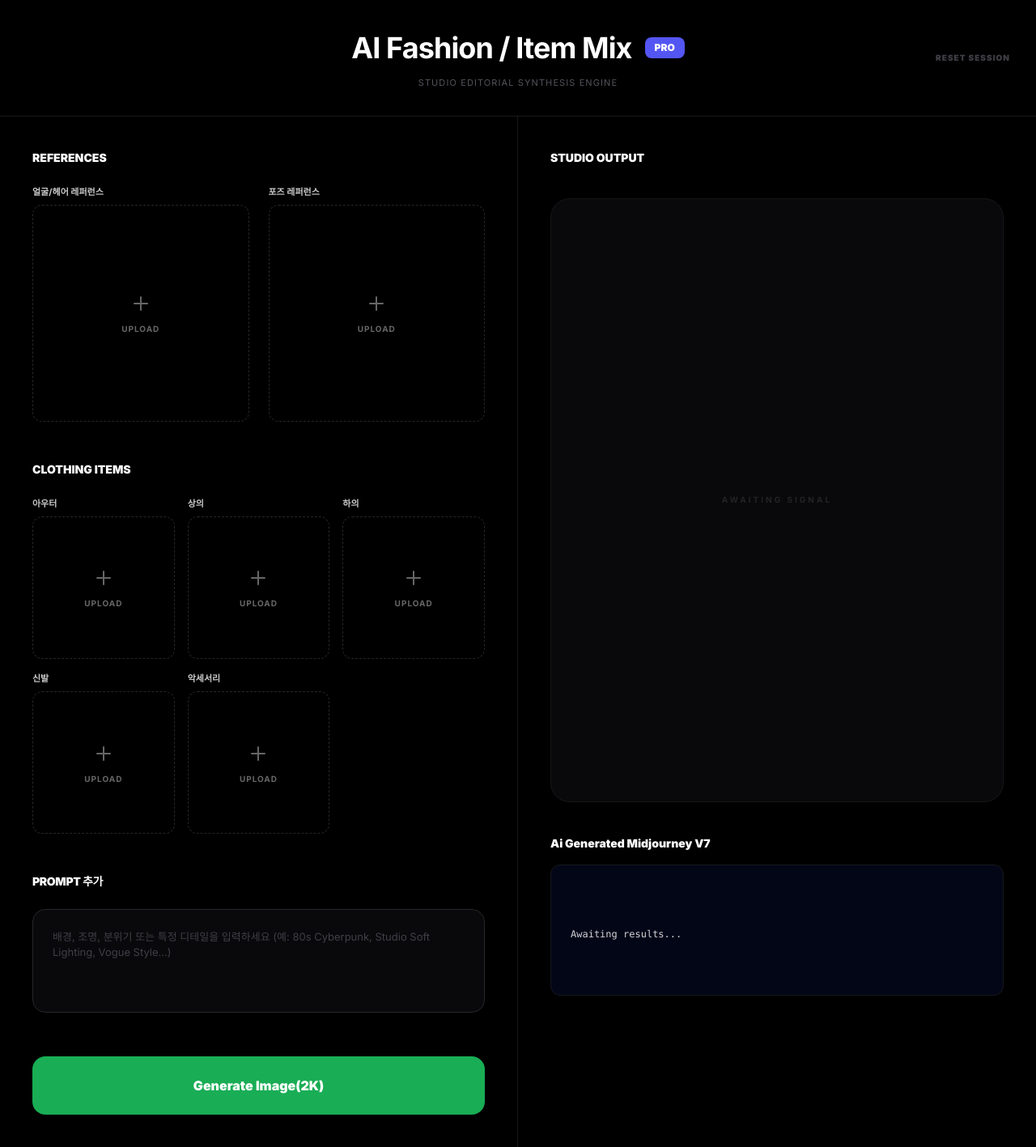
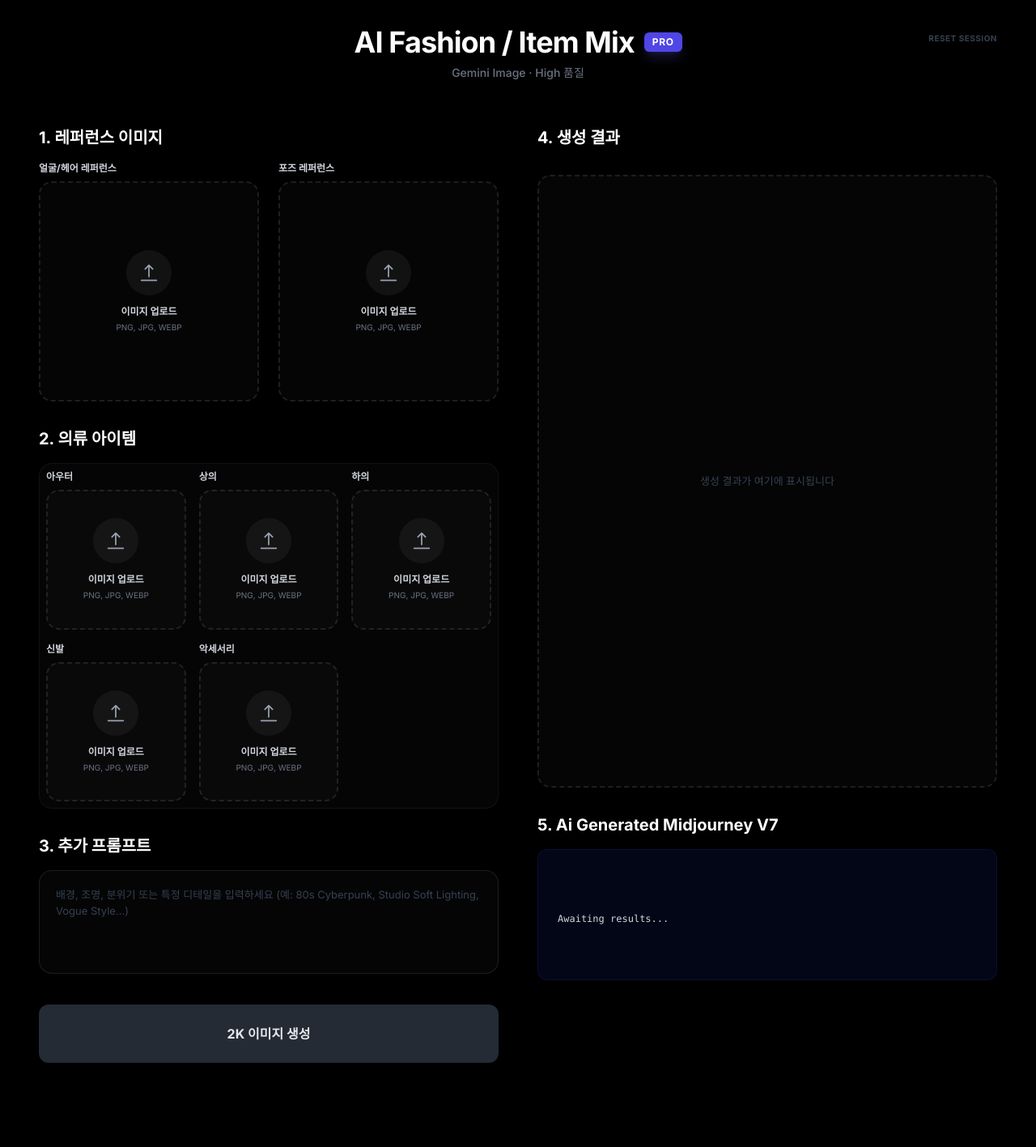
Before and after one commit to Lee-SungYoon/AI-Fashion-Item-Mix-codex, a React (Vite) app: page / in a window 1280 px wide. Shown: the whole page at 81% size. After the commit the page ends 1361 px from the top, so only its background shows below. Built offline with nearby package versions, Linux system fonts and the light colour scheme.

Commit message:
Apply reference app design system

```diff
--- a/App.tsx
+++ b/App.tsx
@@ -16,6 +16,10 @@ const CLOTHING_SLOTS: ImageSlot[] = [
   { id: 'shoes', label: '신발', data: null, description: '', isProcessing: false },
   { id: 'accessory', label: '악세서리', data: null, description: '', isProcessing: false },
 ];
+
+const SectionTitle = ({ children }: { children: React.ReactNode }) => (
+  <h2 className="text-xl font-bold text-white">{children}</h2>
+);
 
 export default function App() {
   const [slots, setSlots] = useState<ImageSlot[]>(INITIAL_SLOTS);
@@ -199,7 +203,7 @@ export default function App() {
   }
 
   return (
-    <div className="min-h-screen bg-black text-white">
+    <div className="min-h-screen overflow-x-hidden bg-black font-sans text-white selection:bg-indigo-600/30">
       {/* Error Toast */}
       {errorMsg && (
         <div className="fixed bottom-10 left-1/2 -translate-x-1/2 z-[100] animate-in slide-in-from-bottom-5 fade-in duration-300">
@@ -211,66 +215,67 @@ export default function App() {
         </div>
       )}
 
-      <header className="p-8 border-b border-zinc-900 text-center relative">
-        <div className="flex items-center justify-center gap-4">
-          <h1 className="text-[36px] font-bold tracking-tight">AI Fashion / Item Mix</h1>
-          <div className="bg-[#5456f3] px-3 py-1 rounded-lg flex items-center justify-center">
-            <span className="text-white text-[12px] font-black uppercase tracking-normal">PRO</span>
-          </div>
+      <header className="relative mx-auto max-w-[1920px] px-6 pb-2 pt-8 text-center">
+        <div className="mb-2 flex items-center justify-center gap-3">
+          <h1 className="text-4xl font-bold tracking-tight text-white">AI Fashion / Item Mix</h1>
+          <span className="rounded-md bg-[#4F46E5] px-2.5 py-1 text-xs font-bold tracking-wider text-white shadow-lg shadow-indigo-500/20">PRO</span>
         </div>
-        <p className="text-zinc-600 text-[11px] uppercase tracking-widest mt-2">Studio Editorial Synthesis Engine</p>
+        <p className="text-sm font-medium text-gray-500">Gemini Image · High 품질</p>
 
         <button
           id="reset-session-btn"
           onClick={clearAll}
-          className="absolute right-8 top-1/2 -translate-y-1/2 text-[10px] font-black uppercase tracking-widest text-zinc-700 hover:text-red-500 transition-colors"
+          className="mt-4 text-[10px] font-bold uppercase tracking-wider text-gray-700 transition-colors hover:text-red-500 md:absolute md:right-12 md:top-10 md:mt-0"
         >
           Reset Session
         </button>
       </header>
 
-      <main className="max-w-[1800px] mx-auto grid grid-cols-1 lg:grid-cols-2 gap-0">
+      <main className="mx-auto max-w-[1920px] p-6 md:p-8 lg:p-12">
+        <div className="grid grid-cols-1 items-start gap-12 lg:grid-cols-12">
         {/* Left Panel */}
-        <section className="p-10 border-r border-zinc-900 space-y-12">
-          <div className="space-y-6">
-            <h2 className="text-[14px] font-black uppercase">References</h2>
-            <div className="grid grid-cols-2 gap-6">{slots.map(s => <ImageUpload key={s.id} {...s} onUpload={handleUpload} onDelete={(id) => setSlots(p => p.map(x => x.id === id ? {...x, data: null} : x))} />)}</div>
+        <section className="flex flex-col gap-8 lg:col-span-6">
+          <div className="space-y-4">
+            <SectionTitle>1. 레퍼런스 이미지</SectionTitle>
+            <div className="grid grid-cols-1 gap-6 sm:grid-cols-2">{slots.map(s => <ImageUpload key={s.id} {...s} onUpload={handleUpload} onDelete={(id) => setSlots(p => p.map(x => x.id === id ? {...x, data: null} : x))} />)}</div>
           </div>
 
-          <div className="space-y-6">
-            <h2 className="text-[14px] font-black uppercase">Clothing Items</h2>
-            <div className="grid grid-cols-3 gap-4">{clothing.map(c => <ImageUpload key={c.id} {...c} onUpload={handleUpload} onDelete={(id) => setClothing(p => p.map(x => x.id === id ? {...x, data: null} : x))} />)}</div>
+          <div className="space-y-4">
+            <SectionTitle>2. 의류 아이템</SectionTitle>
+            <div className="rounded-2xl border border-white/5 bg-[#050505] p-2">
+              <div className="grid grid-cols-2 gap-4 md:grid-cols-3">{clothing.map(c => <ImageUpload key={c.id} {...c} onUpload={handleUpload} onDelete={(id) => setClothing(p => p.map(x => x.id === id ? {...x, data: null} : x))} />)}</div>
+            </div>
           </div>
 
-          <div className="space-y-6">
-            <h2 className="text-[14px] font-black uppercase tracking-tight">Prompt 추가</h2>
+          <div className="space-y-4">
+            <SectionTitle>3. 추가 프롬프트</SectionTitle>
             <textarea
               value={additionalPrompt}
               onChange={(e) => setAdditionalPrompt(e.target.value)}
               placeholder="배경, 조명, 분위기 또는 특정 디테일을 입력하세요 (예: 80s Cyberpunk, Studio Soft Lighting, Vogue Style...)"
-              className="w-full h-32 bg-zinc-950 border border-zinc-800 rounded-2xl p-6 text-[13px] text-zinc-300 placeholder:text-zinc-700 focus:outline-none focus:border-indigo-500/50 transition-all resize-none"
+              className="h-32 w-full resize-none rounded-2xl border border-white/10 bg-white/[0.02] p-5 text-[13px] text-gray-300 transition-all placeholder:text-gray-700 focus:border-indigo-500/50 focus:outline-none focus:ring-2 focus:ring-indigo-500/20"
             />
           </div>
 
           <button
             id="generate-image-btn"
             onClick={handleGenerate}
-            className="w-full py-6 bg-[#19ad55] rounded-2xl font-black text-[16px] hover:opacity-90 active:scale-[0.98] transition-all disabled:opacity-50 disabled:active:scale-100"
+            className="w-full rounded-xl bg-[#242b35] py-6 text-[16px] font-bold text-gray-200 shadow-2xl transition-all hover:bg-[#303846] active:scale-[0.98] disabled:cursor-not-allowed disabled:text-gray-500 disabled:opacity-50 disabled:active:scale-100"
             disabled={isGenerating}
           >
-            {isGenerating ? "ANALYZING INTENT..." : "Generate Image(2K)"}
+            {isGenerating ? "이미지 생성 중..." : "2K 이미지 생성"}
           </button>
         </section>
 
         {/* Right Panel */}
-        <section className="p-10 space-y-10">
+        <section className="space-y-8 lg:col-span-6">
           <div className="flex items-center justify-between">
-            <h2 className="text-[14px] font-black uppercase">Studio Output</h2>
+            <SectionTitle>4. 생성 결과</SectionTitle>
             {result && (
               <button
                 id="header-download-btn"
                 onClick={handleDownload}
-                className="flex items-center gap-2 px-4 py-2 bg-zinc-900 hover:bg-zinc-800 border border-zinc-800 rounded-xl text-[12px] font-bold transition-all active:scale-95 group"
+                className="group flex items-center gap-2 rounded-xl border border-white/10 bg-white/[0.03] px-4 py-2 text-[12px] font-bold text-gray-300 transition-all hover:border-indigo-500/30 hover:bg-white/[0.06] active:scale-95"
               >
                 <svg className="w-4 h-4 text-zinc-400 group-hover:text-indigo-400 transition-colors" fill="none" stroke="currentColor" viewBox="0 0 24 24">
                   <path strokeLinecap="round" strokeLinejoin="round" strokeWidth={2} d="M4 16v1a3 3 0 003 3h10a3 3 0 003-3v-1m-4-4l-4 4m0 0l-4-4m4 4V4" />
@@ -280,13 +285,13 @@ export default function App() {
             )}
           </div>
 
-          <div className="aspect-[3/4] bg-zinc-950 rounded-3xl border border-zinc-900 overflow-hidden relative group">
+          <div className="group relative aspect-[3/4] overflow-hidden rounded-2xl border-2 border-dashed border-white/10 bg-white/[0.02]">
             {isGenerating ? (
               <div className="absolute inset-0 flex flex-col items-center justify-center gap-6 bg-black/40 backdrop-blur-sm z-30">
                 <div className="w-12 h-12 border-2 border-indigo-500 border-t-transparent rounded-full animate-spin"></div>
                 <div className="flex flex-col items-center gap-2">
-                  <p className="text-[14px] font-black uppercase tracking-[0.2em] animate-pulse text-indigo-400">{generationStatus}</p>
-                  <p className="text-[10px] text-zinc-500 uppercase tracking-widest">{generationStatus.includes('Intent') ? 'Refining creative directive...' : 'Applying neural fashion layers...'}</p>
+                  <p className="animate-pulse text-[13px] font-bold text-indigo-400">{generationStatus}</p>
+                  <p className="text-[10px] text-gray-500">{generationStatus.includes('Intent') ? 'Creative directive 정리 중...' : 'Fashion layers 적용 중...'}</p>
                 </div>
               </div>
             ) : result ? (
@@ -315,40 +320,41 @@ export default function App() {
                 </div>
               </>
             ) : (
-              <div className="h-full flex items-center justify-center opacity-10 font-bold uppercase tracking-[0.3em] text-[10px]">Awaiting Signal</div>
+              <div className="flex h-full items-center justify-center text-[13px] font-medium text-gray-700">생성 결과가 여기에 표시됩니다</div>
             )}
           </div>
 
           <div className="space-y-4">
             <div className="flex items-center justify-between">
-              <h3 className="text-[14px] font-black">Ai Generated Midjourney V7</h3>
+              <h3 className="text-xl font-bold text-white">5. Ai Generated Midjourney V7</h3>
               {result && !isPromptLoading && !mjPrompt && (
                 <button
                   id="generate-prompt-btn"
                   onClick={handleGeneratePrompt}
-                  className="bg-zinc-800 hover:bg-zinc-700 text-[11px] font-bold py-2 px-4 rounded-lg border border-zinc-700 transition-colors"
+                  className="rounded-lg border border-white/10 bg-white/[0.03] px-4 py-2 text-[11px] font-bold text-gray-300 transition-colors hover:border-indigo-500/30 hover:bg-white/[0.06]"
                 >
                   프롬프트 생성하기
                 </button>
               )}
             </div>
-            <div className="bg-[#020617] border border-zinc-900 rounded-xl p-6 relative">
+            <div className="relative rounded-xl border border-indigo-500/10 bg-[#020617] p-6">
               <div className="flex justify-end mb-4 h-9">
                 {mjPrompt && (
                   <button
                     onClick={() => { navigator.clipboard.writeText(fullMJ); setCopySuccess(true); setTimeout(() => setCopySuccess(false), 2000); }}
-                    className="w-[110px] h-full bg-[#19ad55] rounded-lg text-[12px] font-bold transition-all active:scale-95"
+                    className="h-full w-[110px] rounded-lg bg-white text-[12px] font-bold text-black transition-all hover:bg-gray-200 active:scale-95"
                   >
                     {copySuccess ? "Copied!" : "Copy Prompt"}
                   </button>
                 )}
               </div>
-              <pre className="text-[12px] text-zinc-300 font-mono whitespace-pre-wrap leading-relaxed min-h-[60px]">
+              <pre className="min-h-[60px] whitespace-pre-wrap font-mono text-[12px] leading-relaxed text-gray-300">
                 {isPromptLoading ? "Analyzing visual data..." : fullMJ || (result ? "Click generate button to create prompt." : "Awaiting results...")}
               </pre>
             </div>
           </div>
         </section>
+        </div>
       </main>
 
       {/* Fullscreen Enlarge Modal */}
--- a/components/ImageUpload.tsx
+++ b/components/ImageUpload.tsx
@@ -21,10 +21,10 @@ const ImageUpload: React.FC<ImageUploadProps> = ({ id, label, data, description,
   };
 
   return (
-    <div className="flex flex-col gap-2 w-full">
-      <span className="text-[11px] font-bold text-[#ffffff] uppercase tracking-normal opacity-80">{label}</span>
+    <div className="flex w-full flex-col gap-2">
+      <span className="text-xs font-bold text-gray-300">{label}</span>
       <div
-        className={`relative flex flex-col items-center justify-center w-full aspect-square rounded-xl border border-dashed transition-all overflow-hidden ${isDragging ? 'border-indigo-400 bg-indigo-500/10 scale-[1.02]' : data ? 'border-indigo-500 bg-zinc-950' : 'border-zinc-800 bg-black hover:border-zinc-700'}`}
+        className={`group relative flex aspect-square w-full flex-col items-center justify-center overflow-hidden rounded-2xl border-2 border-dashed transition-all ${isDragging ? 'scale-[1.02] border-indigo-400 bg-indigo-500/10' : data ? 'border-indigo-500/50 bg-[#050505]' : 'border-white/10 bg-white/[0.02] hover:border-indigo-500/30 hover:bg-white/[0.04]'}`}
         onDragOver={(e) => { e.preventDefault(); setIsDragging(true); }}
         onDragLeave={() => setIsDragging(false)}
         onDrop={(e) => { e.preventDefault(); setIsDragging(false); const file = e.dataTransfer.files?.[0]; if (file) onUpload(id, file); }}
@@ -38,24 +38,29 @@ const ImageUpload: React.FC<ImageUploadProps> = ({ id, label, data, description,
             <button
               id={`delete-${id}-btn`}
               onClick={(e) => { e.preventDefault(); e.stopPropagation(); onDelete(id); }}
-              className="absolute top-2 right-2 p-1.5 bg-black/60 hover:bg-red-600 text-white rounded-lg border border-white/10 z-10 transition-colors"
+              className="absolute right-3 top-3 z-10 rounded-lg border border-white/10 bg-black/70 p-1.5 text-white transition-colors hover:bg-red-600"
             >
               <svg className="w-3.5 h-3.5" fill="none" stroke="currentColor" viewBox="0 0 24 24"><path strokeLinecap="round" strokeLinejoin="round" strokeWidth={2} d="M19 7l-.867 12.142A2 2 0 0116.138 21H7.862a2 2 0 01-1.995-1.858L5 7m5 4v6m4-6v6m1-10V4a1 1 0 00-1-1h-4a1 1 0 00-1 1v3M4 7h16" /></svg>
             </button>
           </>
         ) : (
-          <div className="flex flex-col items-center text-center p-10 opacity-40">
-            <svg className="w-8 h-8 mb-2" fill="none" stroke="currentColor" viewBox="0 0 24 24"><path strokeLinecap="round" strokeLinejoin="round" strokeWidth={1.5} d="M12 6v12m6-6H6" /></svg>
-            <p className="text-[10px] font-bold uppercase tracking-widest">Upload</p>
+          <div className="flex flex-col items-center gap-3 p-6 text-center">
+            <div className="flex h-14 w-14 items-center justify-center rounded-full bg-white/5 transition-all group-hover:scale-110 group-hover:bg-indigo-600/20">
+              <svg className="h-7 w-7 text-gray-400 group-hover:text-indigo-400" fill="none" stroke="currentColor" viewBox="0 0 24 24"><path strokeLinecap="round" strokeLinejoin="round" strokeWidth={1.5} d="M12 16V4m0 0l-4 4m4-4l4 4M4 20h16" /></svg>
+            </div>
+            <div>
+              <p className="text-xs font-bold text-gray-300">이미지 업로드</p>
+              <p className="mt-1 text-[10px] text-gray-500">PNG, JPG, WEBP</p>
+            </div>
           </div>
         )}
         {isProcessing && (
-          <div className="absolute inset-0 bg-black/80 flex items-center justify-center backdrop-blur-sm z-20">
+          <div className="absolute inset-0 z-20 flex items-center justify-center bg-black/80 backdrop-blur-sm">
             <div className="w-5 h-5 border border-indigo-500 border-t-transparent rounded-full animate-spin"></div>
           </div>
         )}
       </div>
-      {description && !isProcessing && <div className="text-[9px] text-zinc-600 line-clamp-1 italic px-1">{description}</div>}
+      {description && !isProcessing && <div className="line-clamp-1 px-1 text-[10px] text-indigo-400/80">{description}</div>}
     </div>
   );
 };
```
